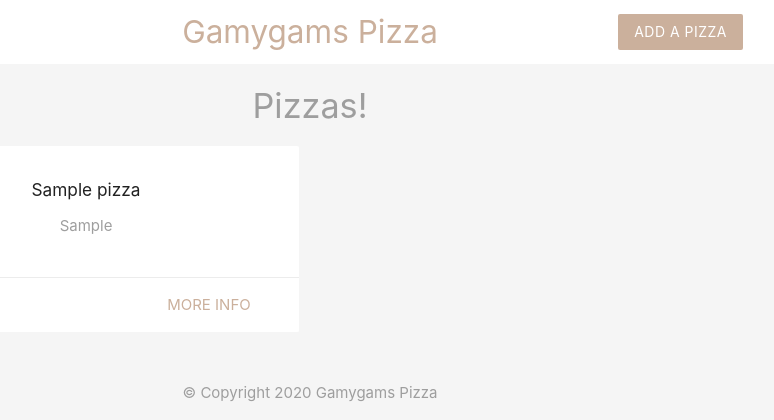
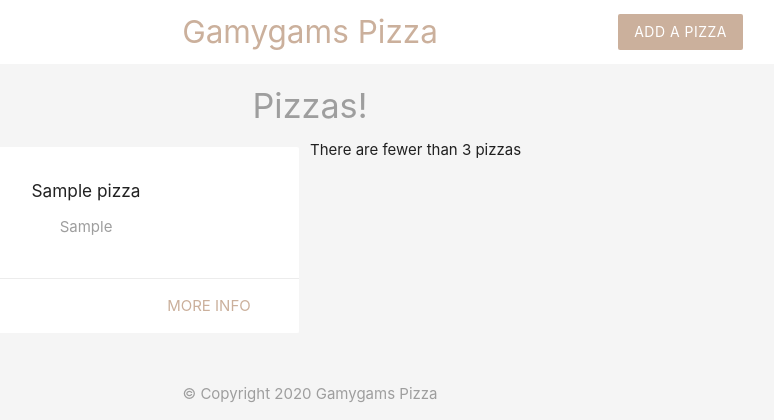
Before and after one commit to Gamygams1234/net-ninja-php, a PHP site: page / in a window 1280 px wide. Shown: the top 420 px of the page, without its empty margins (330-1104 px from the left). Run offline with PHP 8.4, Linux system fonts and the light colour scheme; tables that the repository leaves empty or names only in its code hold one stand-in row (values such as "Sample post").

Commit message:
Using the explode function to make the list <?php if(count() >= 3): ?>

```diff
--- a/index.php
+++ b/index.php
@@ -36,22 +36,17 @@ mysqli_close($conn);
 	<h4 class="center grey-text">Pizzas!</h4>
 	<div class="container">
 		<div class="row">
+		<!-- here we are using the same syntax as well -->
+			<?php foreach($pizzas as $pizza): ?>
 
-<!-- this is mapping out the array for all of them  -->
-			<?php foreach($pizzas as $pizza){ ?>
-					<!-- taking columns depending on the screen -->
 				<div class="col s6 md3">
 					<div class="card z-depth-0">
 						<div class="card-content center">
-						<!-- escaping any malware -->
 							<h6><?php echo htmlspecialchars($pizza['title']); ?></h6>
 							<ul class="grey-text">
-
-							<!-- this is going to split the actual sentance and make it into a list -->
-								<?php foreach(explode(',', $pizza['ingredients']) as $ing){ ?>
-								<!-- this is how we are going to loop everything -->
+								<?php foreach(explode(',', $pizza['ingredients']) as $ing): ?>
 									<li><?php echo htmlspecialchars($ing); ?></li>
-								<?php } ?>
+								<?php endforeach; ?>
 							</ul>
 						</div>
 
@@ -61,7 +56,14 @@ mysqli_close($conn);
 					</div>
 				</div>
 
-			<?php } ?>
+				<?php endforeach; ?>
+
+				<!--  this is going to be more explicit to know when we are doing loops -->
+				<?php if(count($pizzas) >= 3): ?>
+				<p>There is more than 3 pizza</p>
+			<?php else: ?>
+				<p>There are fewer than 3 pizzas</p>
+			<?php endif; ?>
 
 		</div>
 	</div>
```
